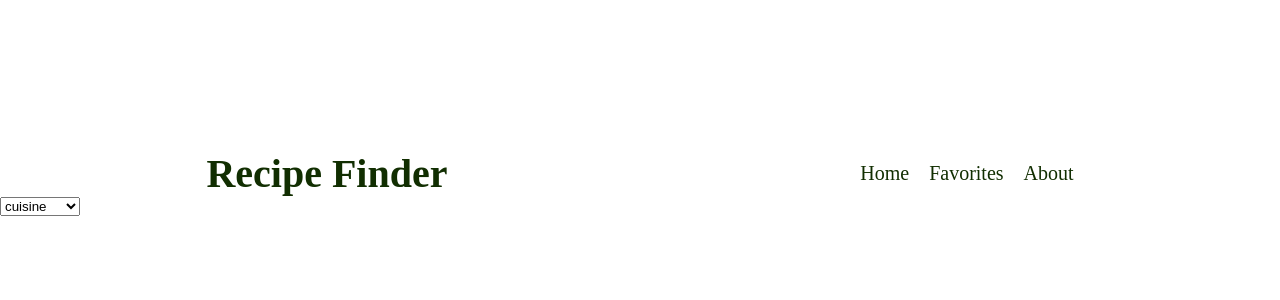
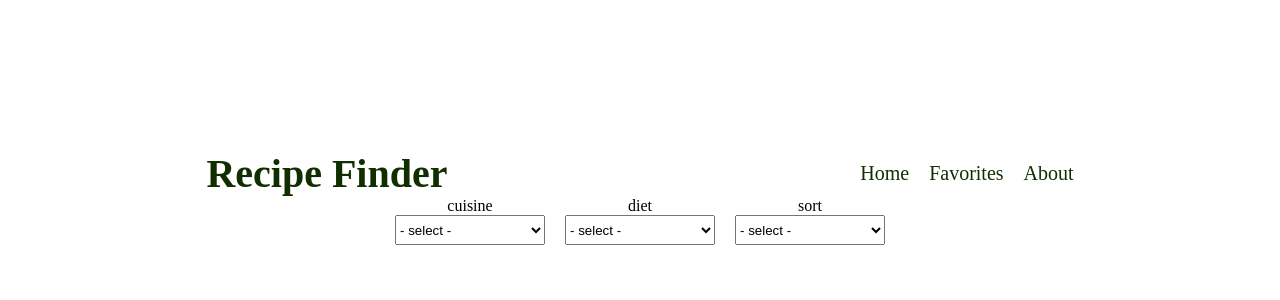
Before and after one commit to HasanKazemi/Recipe-Finder, a Next.js app: page /searchResult in a window 1280 px wide. Before the commit this address had no page. Shown: the top 300 px of the page. Built offline with nearby package versions, Linux system fonts and the light colour scheme.

Commit message:
complete filter logic

```diff
--- a/app/searchResult/page.tsx
+++ b/app/searchResult/page.tsx
@@ -14,15 +14,18 @@ const SearchResult = () => {
   const [recipes, setRecipes] = useState<Recipes[] | []>([])
 
   const [cuisine, setCuisine] = useState<string>("")
-  const changeCuisine = (value:string)=>{
-    setCuisine(value)
-  }
+  const [diet, setDiet] = useState<string>("")
+  const [sort, setSort] = useState<string>("")
+
+  const cuisineValues = ["Italian","Mxican","European"]
+  const dietValues = ["vegan","vegeterian"]
+  const sortValues= ["popularity","healthiness","time"]
 
     useEffect(() => {
       if (query) {
         const fetchRecipes = async () => {
           try {
-            const res = await axios.get(`${process.env.NEXT_PUBLIC_BASE_URL}?query=${query}&cuisine=${cuisine}&number=20&apiKey=${process.env.NEXT_PUBLIC_API_KEY}&addRecipeInformation=true`);
+            const res = await axios.get(`${process.env.NEXT_PUBLIC_BASE_URL}?query=${query}&cuisine=${cuisine}&diet=${diet}&sort=${sort}&number=20&apiKey=${process.env.NEXT_PUBLIC_API_KEY}&addRecipeInformation=true`);
             setRecipes(res.data.results);
             console.log(res.data.results)
           } catch (err) {
@@ -31,12 +34,16 @@ const SearchResult = () => {
         };
         fetchRecipes();
       }
-    }, [query,cuisine]);
+    }, [query,cuisine,diet,sort]);
 
   return (
     <div>
       <Navbar />
-      <FilterResult cuisine={cuisine} setCuisine={setCuisine} query={query} />
+      <div className={styles.filterContainer}>
+        <FilterResult label="cuisine" values={cuisineValues} setState={setCuisine} />
+        <FilterResult label="diet" values={dietValues} setState={setDiet} />
+        <FilterResult label="sort" values={sortValues} setState={setSort} />
+      </div>
       <div className={styles.pageHeaderContainer}></div>
       <div className={styles.resultContainer}>
         {recipes.map(recipe=>(
--- a/app/searchResult/searchResult.module.css
+++ b/app/searchResult/searchResult.module.css
@@ -1,10 +1,8 @@
-/* .pageHeaderContainer {
-    background-image: url("../../public/result-bg.png");
-    background-size: cover;
-    background-position: top;
-    background-repeat: no-repeat;
-    height: 300px;
-} */
+.filterContainer {
+    display: flex;
+    justify-content: center;
+    gap: 20px;
+}
 
 .resultContainer {
     display: grid;
--- a/components/FilterResult/filter.module.css
+++ b/components/FilterResult/filter.module.css
@@ -1,3 +1,10 @@
 .container {
     display: flex;
+    flex-direction: column;
+    align-items: center;
 }
+
+.select {
+    width: 150px;
+    height: 30px;
+}
--- a/components/FilterResult/index.tsx
+++ b/components/FilterResult/index.tsx
@@ -1,22 +1,15 @@
-import { useEffect } from "react"
 import styles from "./filter.module.css"
-import { useRouter } from "next/navigation"
 import { FilterProps } from "@/types/types"
 
-const FilterResult = ({cuisine, setCuisine, query} : FilterProps) => {
-    const router = useRouter()
-    useEffect(() => {
-      router.push(`/searchResult?query=${query}&cuisine=${cuisine}`)
-    }, [cuisine])
-
+const FilterResult = ({label, values, setState} : FilterProps) => {
   return (
     <div className={styles.container}>
-        <select onChange={(e)=>setCuisine(e.target.value)}>
-            <option value="">cuisine</option>
-            <option value="italian">italian</option>
-            <option value="mexican">mexican</option>
-            <option value="chinese">chinese</option>
-            <option value="European">European</option>
+        <label>{label}</label>
+        <select onChange={(e)=>setState(e.target.value)} className={styles.select}>
+            <option value=""> - select - </option>
+            {values.map(item=>(
+                <option value={item} key={item}>{item}</option>
+            ))}
         </select>
     </div>
   )
--- a/types/types.ts
+++ b/types/types.ts
@@ -6,7 +6,7 @@ export interface Recipes {
 }
 
 export interface FilterProps {
-    cuisine: string;
-    setCuisine: React.Dispatch<React.SetStateAction<string>>;
-    query: string | null;
+    label: string;
+    values: string[];
+    setState: React.Dispatch<React.SetStateAction<string>>;
 }
```
